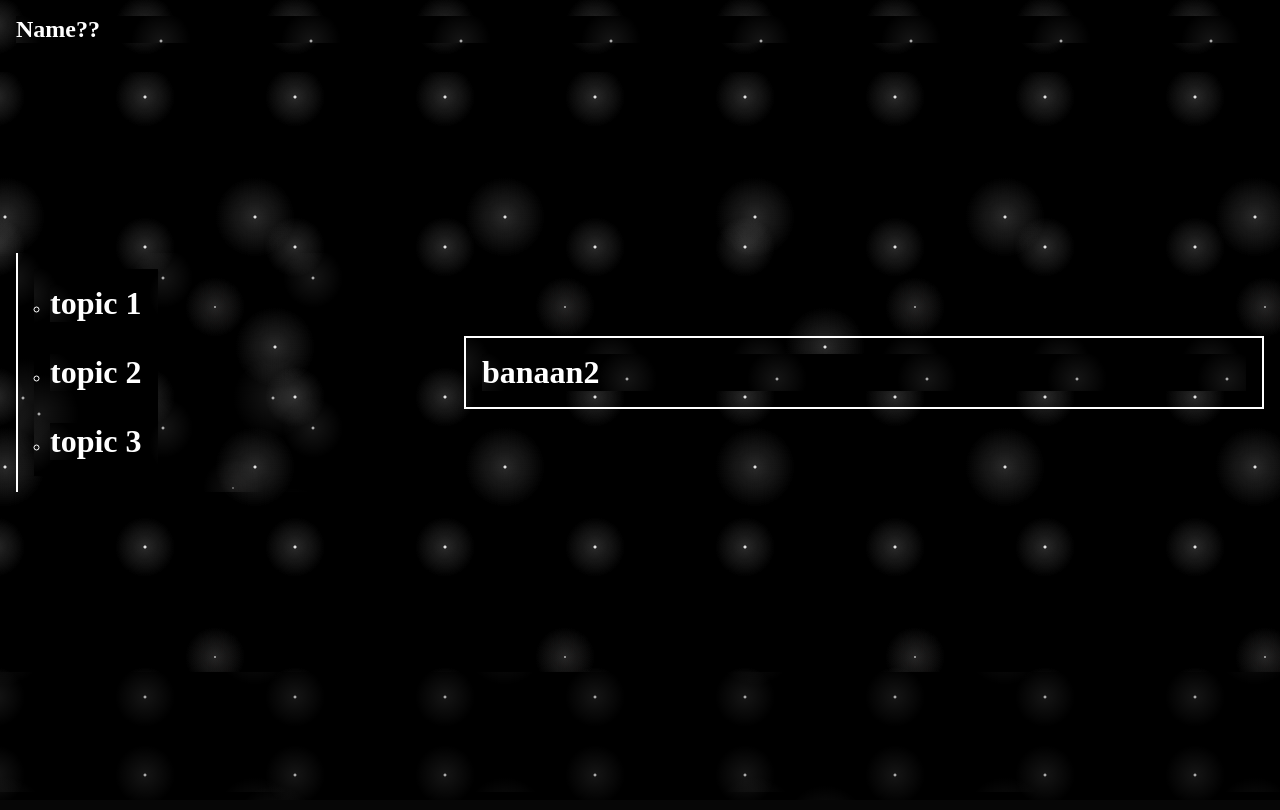
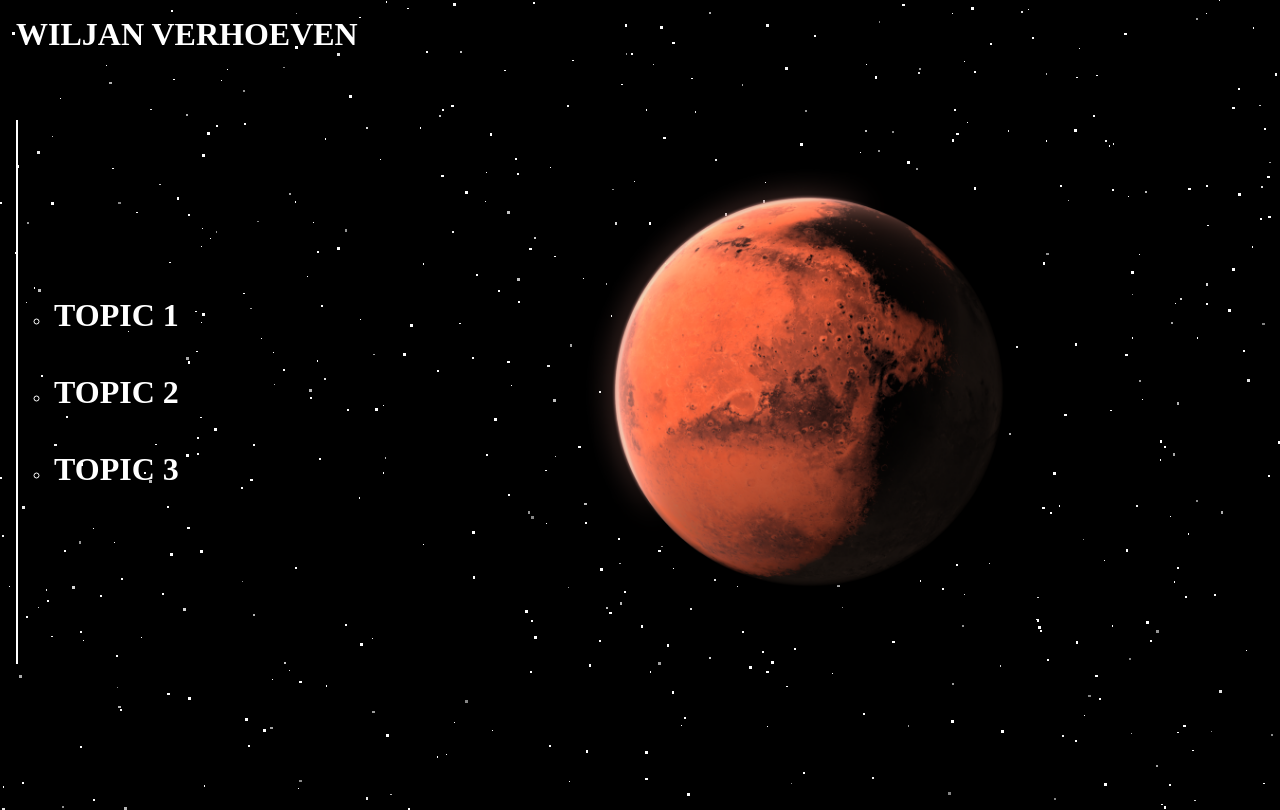
Before and after one commit to wiljanverhoeven/Portfolio, a PHP site: page / in a window 1280 px wide. Before the commit the page ends 782 px from the top, so only its background shows below. Run offline with PHP 8.4, Linux system fonts and the light colour scheme.

Commit message:
made backgroud and planet decoration

```diff
--- a/index.html
+++ b/index.html
@@ -1,28 +1,32 @@
 <!DOCTYPE html>
     <head>
         <link rel="stylesheet" href="styling/homepage.css" >
+
     </head>
     <body>
+
         <header >
-            <h2>Name??</h2>
+            <h1>WILJAN VERHOEVEN</h1>
 
         </header>
-
+        <script type="text/javascript" src="stars.js"></script>
         <main>
 
+
             <div class="container">
+
                 <div class="left">
 
                     <ul class="menu">
-                        <li><h1>topic 1</h1></li>
-                        <li><h1>topic 2</h1></li>
-                        <li><h1>topic 3</h1></li>
+                        <li><h1 class="selection">TOPIC 1</h1></li>
+                        <li><h1 class="selection">TOPIC 2</h1></li>
+                        <li><h1 class="selection">TOPIC 3</h1></li>
                     </ul>
 
                 </div>
                 <div class="right">
-                    <h1>banaan2</h1>
 
+                    <img class="mars" src="images/3d-render-mars-planet-360-rotation-on-galaxy-space-star-field-3d-illustration-isolated-transparent-alpha-png.webp">
                 </div>
             </div>
 
--- /dev/null
+++ b/stars.js
@@ -0,0 +1,27 @@
+function random(min, max) {
+    return min + Math.random() * (max + 1 - min);
+  }
+
+  const body = document.querySelector('body');
+  const canvasSize = body.offsetWidth * body.offsetHeight;
+  const starsFraction = canvasSize / 2000;
+
+  for(let i = 0; i < starsFraction; i++) {
+    // Set up random elements
+    let xPos = random(0, 100);
+    let yPos = random(0, 100);
+    let alpha = random(0.5, 1);
+    let size = random(1, 2);
+    let colour = '#ffffff';
+
+    // Add them to the body
+    const star = document.createElement('div');
+    star.style.position = 'absolute';
+    star.style.left = xPos + '%';
+    star.style.top = yPos + '%';
+    star.style.opacity = alpha;
+    star.style.width = size + 'px';
+    star.style.height = size + 'px';
+    star.style.backgroundColor = colour;
+    document.body.appendChild(star);
+  }
--- a/styling/homepage.css
+++ b/styling/homepage.css
@@ -3,71 +3,91 @@
     margin: 0;
     padding: 0;
     font-weight: bolder;
+}
+
+
+
+body {
+    height: 100vh;
+    overflow: hidden;
     background-color:black;
-    background-image:
-    radial-gradient(white, rgba(255, 255, 255, 0.08) 2px, transparent 40px),
-    radial-gradient(white, rgba(238, 233, 233, 0.08) 1px, transparent 30px),
-    radial-gradient(white, rgba(255,255,255,0.08) 2px, transparent 40px),
-    radial-gradient(rgb(255, 255, 255), rgba(255, 255, 255, 0.08) 2px, transparent 30px);
-    background-size: 550px 550px, 350px 350px, 250px 250px, 150px 150px;
-    background-position: 0 0, 40px 60px, 130px 270px, 70px 100px;
 }
 
 header {
-    height: 5vh;
+    height: 5%;
     padding: 1em;
     color: white;
-    background-color: transparent;
+
 }
 
 main{
-    height: 75vh;
-
+    height: 80%;
 }
 
 .container {
+    height: 100%;
     display: flex;
     flex-direction: row;
-    width: 100%;
-    height: 100%;
     align-items: center;
     justify-content: center;
     color: white;
-    background-color: transparent;
 }
 
 .left {
+    height: 80%;
     display: flex;
     margin: auto;
-    width: 100%;
     flex: 1;
     padding: 1em;
     border-left: solid 2px white;
     margin: 1em;
     background-color: transparent;
+    align-items: center;
+
 }
 
 .right {
+    height: 80%;
     flex: 2;
-    width: 100%;
-    border: solid 2px white;
     margin: 1em;
-    padding: 1em;
     background-color: transparent;
 }
+
+ .mars {
+    height: 100%;
+    transform: scaleX(-1);
+
+ }
 
 .menu {
     list-style-type: circle;
     display: flex;
     flex-direction: column;
+    background-color: transparent;
 }
 
 .menu li {
     margin: 1em;
 }
 
+
+.selection {
+    background-color: transparent;
+    padding: 3px;
+    transition: .5s ease;
+    border: solid 1px rgb(0, 0, 0);
+    border-radius: 5px;
+}
+
+.selection:hover {
+    margin-left: 1em;
+    background-color: white;
+    border: solid 1px white;
+    border-radius: 5px;
+    color: black;
+}
+
 footer {
-    height: 15vh;
-    background-color: transparent;
+    height: 11.6%;
 
 }
```
Also changed, not shown: images/3d-render-mars-planet-360-rotation-on-galaxy-space-star-field-3d-illustration-isolated-transparent-alpha-png.webp (added).
